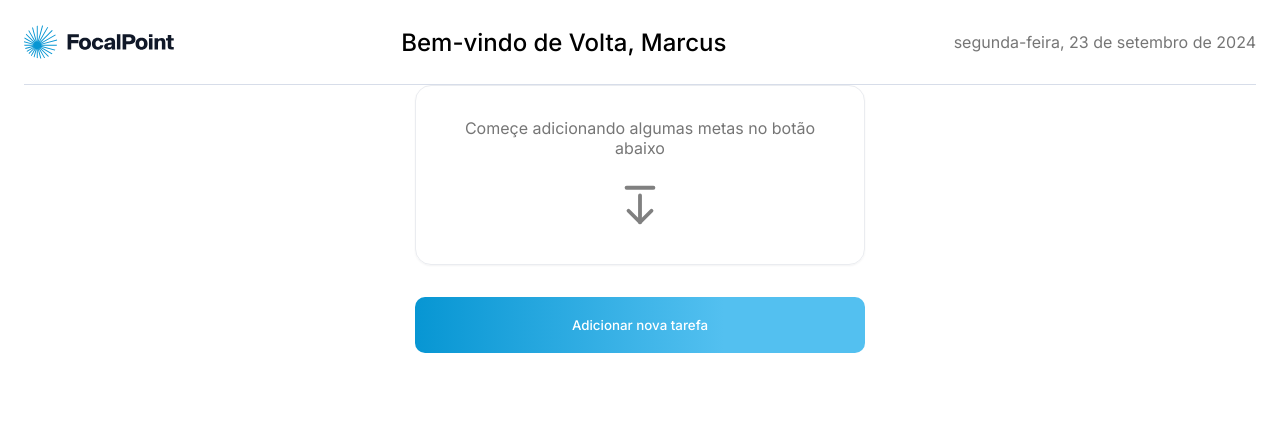
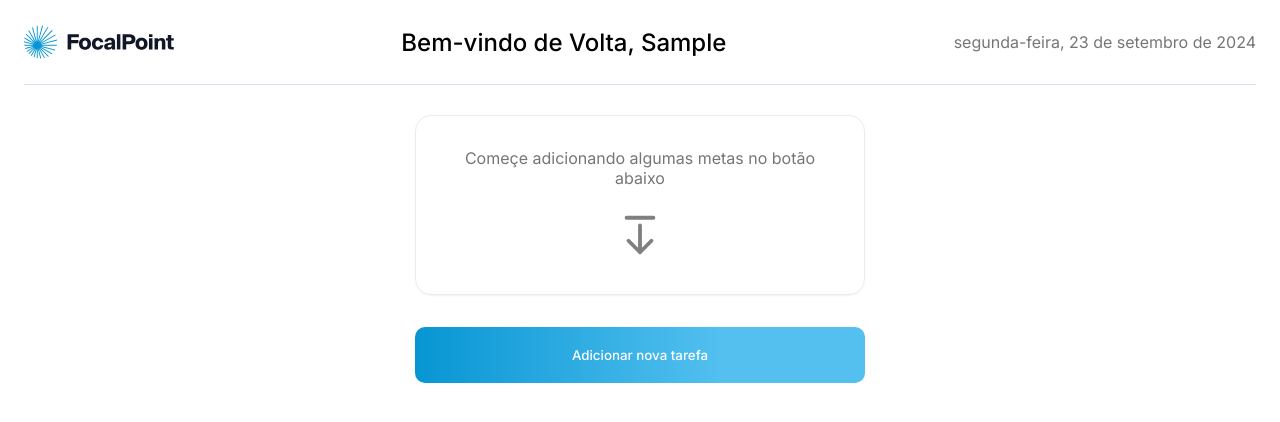
Before and after one commit to Wendell47/teste-dev-junior-lega-plan, a Next.js app: page / in a window 1280 px wide. Both pictures are taken after typing "Sample" into the empty fields and a click on the button "Entrar". Shown: the top 422 px of the page. Built offline with nearby package versions, Linux system fonts and the light colour scheme.

Commit message:
refac - code adjustment

```diff
--- a/src/app/components/header/Header.tsx
+++ b/src/app/components/header/Header.tsx
@@ -2,11 +2,14 @@ import dayjs from "dayjs";
 import Image from "next/image";
 import style from "./header.module.scss";
 import ptBR from "dayjs/locale/pt-br";
+import { useUserStore } from "@/app/hooks/stores/useUserStore";
 
 dayjs.locale(ptBR);
 
 export default function Header() {
 	const date = dayjs().locale("pt").format("dddd[,] D [de] MMMM [de] YYYY");
+
+	const { user } = useUserStore();
 
 	return (
 		<header className={style.header}>
@@ -16,7 +19,7 @@ export default function Header() {
 				height={100}
 				width={100}
 			/>
-			<h1>Bem-vindo de Volta, Marcus</h1>
+			<h1>{`Bem-vindo de Volta, ${user}`}</h1>
 			<p>{date}</p>
 		</header>
 	);
--- a/src/app/components/header/header.module.scss
+++ b/src/app/components/header/header.module.scss
@@ -5,7 +5,7 @@
   border-bottom: 1px solid $goal-item-border;
   max-width: 1328px;
   width: 100%;
-  margin: auto;
+  margin-inline: auto;
 
   img {
     width: 100%;
--- a/src/app/hooks/useHandleLocalStorage.ts
+++ b/src/app/hooks/useHandleLocalStorage.ts
@@ -1,12 +1,11 @@
 import { useEffect, useState } from "react";
-import { type taskProps, useTaskStore } from "./stores/useTaskStore";
+import { useTaskStore } from "./stores/useTaskStore";
 
 const useHandleLocalStorage = () => {
 	const { tasks, setTasks } = useTaskStore();
 	const [isLoading, setIsLoading] = useState(true);
 
 	useEffect(() => {
-		function fetchLocalStorageData() {
 		const storedTasks = localStorage.getItem("Tasks");
 
 		if (storedTasks) {
@@ -19,9 +18,6 @@ const useHandleLocalStorage = () => {
 		}
 
 		setIsLoading(false);
-		}
-
-		fetchLocalStorageData();
 	}, [setTasks]);
 
 	useEffect(() => {
@@ -33,5 +29,4 @@ const useHandleLocalStorage = () => {
 	return { isLoading };
 };
 
-
 export { useHandleLocalStorage };
--- a/src/app/styles/globals.css
+++ b/src/app/styles/globals.css
@@ -10,12 +10,15 @@
 body {
 	font-size: 1.6rem;
 	padding: 2.4rem;
+}
+main {
 	display: flex;
 	flex-direction: column;
 	gap: 3rem;
+	height: 100dvh;
 	position: relative;
+	align-items: center;
 }
-
 body:has(#dialog[open]) {
 	overflow: hidden;
 }
```
Lines whose indentation alone changed are shown as unchanged.
